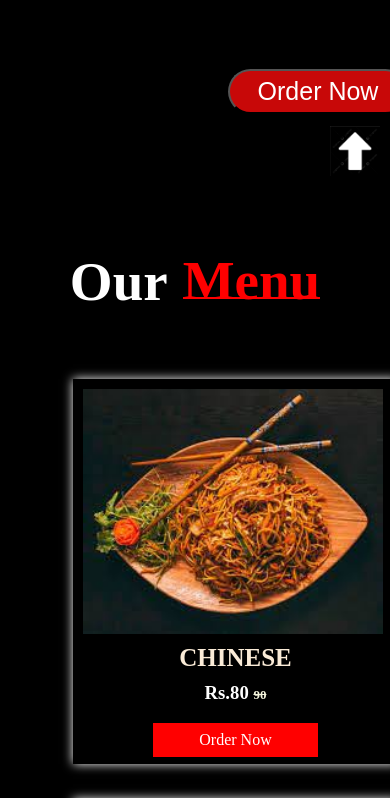
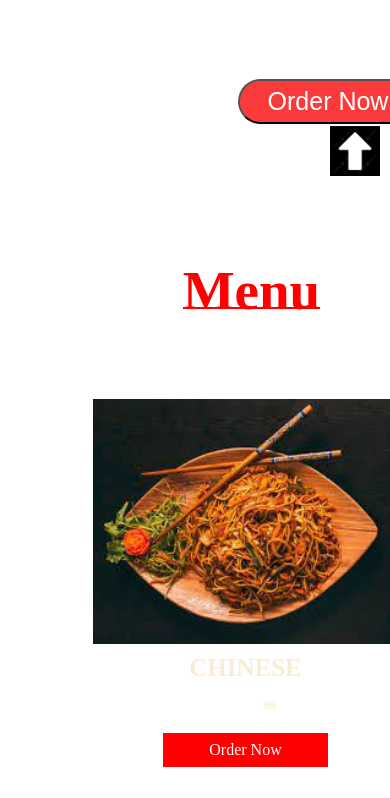
Before and after one commit to harshadabhosale2005/MyWeb, a plain HTML site: page index.html in a window 390 px wide. Shown: the part 658-1456 px from the top of the page. Drawn offline with Linux system fonts and the light colour scheme.

Commit message:
Update style.css

```diff
--- a/style.css
+++ b/style.css
@@ -1,6 +1,9 @@
-body {
-    background-color: black;}
-
+@media (max-width:768px){
+    body{
+        font-size:16px;
+        padding:10px;
+    }
+}
 nav {
     display: flex;
     justify-content: space-between;
```
